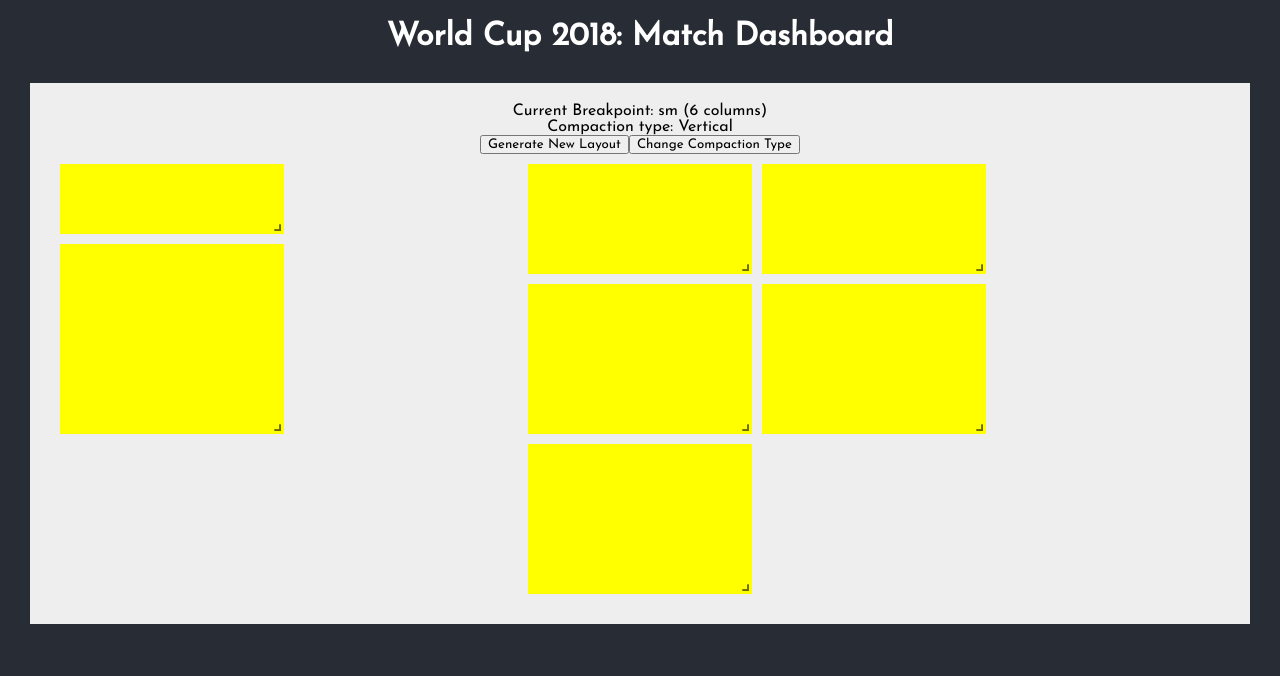
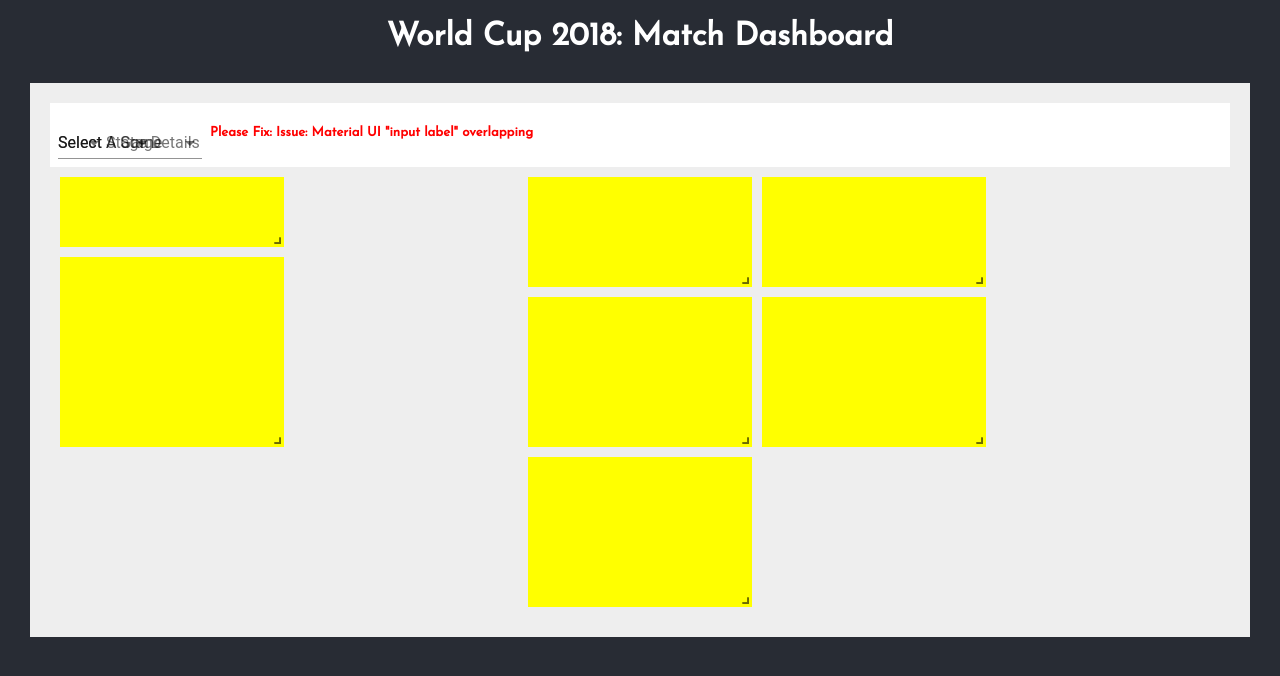
Before and after one commit to YuhanLee/SoccerDashboard, a React (Create React App) app: page / in a window 1280 px wide. Shown: the top 676 px of the page. Built offline with nearby package versions, Linux system fonts and the light colour scheme; a web font is replaced by a local one.

Commit message:
added grid and top selections

```diff
--- a/src/App.js
+++ b/src/App.js
@@ -4,14 +4,14 @@ import { Route, Switch } from 'react-router-dom';
 import './App.css';
 import 'react-grid-layout/css/styles.css'
 import 'react-resizable/css/styles.css'
-import Grid from './components/Grid';
+import Dashboard from './components/Dashboard';
 
 class App extends Component {
   render() {
     const App = () => (
       <div>
         <Switch>
-          <Route exact path='/' component={Grid}/>
+          <Route exact path='/' component={Dashboard}/>
         </Switch>
       </div>
     )
--- a/src/components/Grid.jsx
+++ b/src/components/Dashboard.jsx
@@ -1,22 +1,45 @@
 
 import React from "react";
 import { Route, Switch } from 'react-router-dom';
-import Card from '@material-ui/core/Card';
+import Grid from'@material-ui/core/Grid';
 import _ from "lodash";
+import { withStyles } from '@material-ui/core/styles';
 import { Responsive, WidthProvider } from "react-grid-layout";
 import Container from "./Container";
+import FormControl from '@material-ui/core/FormControl';
+import Input from '@material-ui/core/Input';
+import InputLabel from '@material-ui/core/InputLabel';
+import MenuItem from '@material-ui/core/MenuItem';
+import Select from '@material-ui/core/Select';
 const ResponsiveReactGridLayout = WidthProvider(Responsive);
 
+const styles = theme => ({
+  root: {
+    display: 'flex',
+    flexWrap: 'wrap',
+  },
+  formControl: {
+    margin: theme.spacing.unit,
+    display: 'flex',
+    flexWrap: 'wrap',
+    flexDirection: 'row'
+  },
 
-const gridStyle = {
-  padding: 20,
-  margin: 30,
-  color: 'black',
-  backgroundColor: '#eee',
-  alignContent: 'center',
-  textAlign: 'center',
-};
-class Grid extends React.Component {
+  actionBarStyle: {
+    backgroundColor: 'white',
+    color: 'black',
+  },
+
+  gridStyle: {
+    padding: 20,
+    margin: 30,
+    color: 'black',
+    backgroundColor: '#eee',
+    alignContent: 'center',
+    textAlign: 'center'
+  },
+});
+class Dashboard extends React.Component {
   static defaultProps = {
     className: "layout",
     rowHeight: 30,
@@ -45,7 +68,6 @@ class Grid extends React.Component {
       );
     });
   }
-
   onBreakpointChange = breakpoint => {
     this.setState({
       currentBreakpoint: breakpoint
@@ -72,9 +94,10 @@ class Grid extends React.Component {
   };
 
   render() {
+    const { classes } = this.props;
     return (
-      <div style={gridStyle}>
-        <div >
+      <div className={classes.gridStyle}>
+        {/* <div>
           Current Breakpoint: {this.state.currentBreakpoint} ({
             this.props.cols[this.state.currentBreakpoint]
           }{" "}
@@ -87,7 +110,58 @@ class Grid extends React.Component {
         <button onClick={this.onNewLayout}>Generate New Layout</button>
         <button onClick={this.onCompactTypeChange}>
           Change Compaction Type
-        </button>
+        </button> */}
+
+      <div className={classes.actionBarStyle}>
+        <form className={classes.root} autoComplete="off">
+        <FormControl className={classes.formControl}>
+          <InputLabel htmlFor="stage-simple" >Select A Stage</InputLabel>
+          <Select
+            value={this.state.age}
+            onChange={this.handleChange}
+            inputProps={{
+              name: "stage",
+              id: "stage-simple"
+            }}
+          >
+            <MenuItem value={10}>Ten</MenuItem>
+            <MenuItem value={20}>Twenty</MenuItem>
+            <MenuItem value={30}>Thirty</MenuItem>
+          </Select>
+
+          <InputLabel htmlFor="stage-simple" >Select Stage Details</InputLabel>
+          <Select
+            value={this.state.age}
+            onChange={this.handleChange}
+            inputProps={{
+              name: "details",
+              id: "details-simple"
+            }}
+          >
+            <MenuItem value={10}>Ten</MenuItem>
+            <MenuItem value={20}>Twenty</MenuItem>
+            <MenuItem value={30}>Thirty</MenuItem>
+          </Select>
+
+          <InputLabel htmlFor="stage-simple" >Select A Game</InputLabel>
+          <Select
+            value={this.state.age}
+            onChange={this.handleChange}
+            inputProps={{
+              name: "game",
+              id: "game-simple"
+            }}
+          >
+            <MenuItem value={10}>Ten</MenuItem>
+            <MenuItem value={20}>Twenty</MenuItem>
+            <MenuItem value={30}>Thirty</MenuItem>
+          </Select>
+        </FormControl>
+
+        <h5 style={{color: 'red'}}> Please Fix: Issue: Material UI "input label" overlapping</h5>
+        </form>
+      </div>
+
 
         <ResponsiveReactGridLayout
           {...this.props}
@@ -129,5 +203,4 @@ function generateLayout() {
   });
 }
 
-
-export default Grid;
+export default withStyles(styles)(Dashboard)
```
